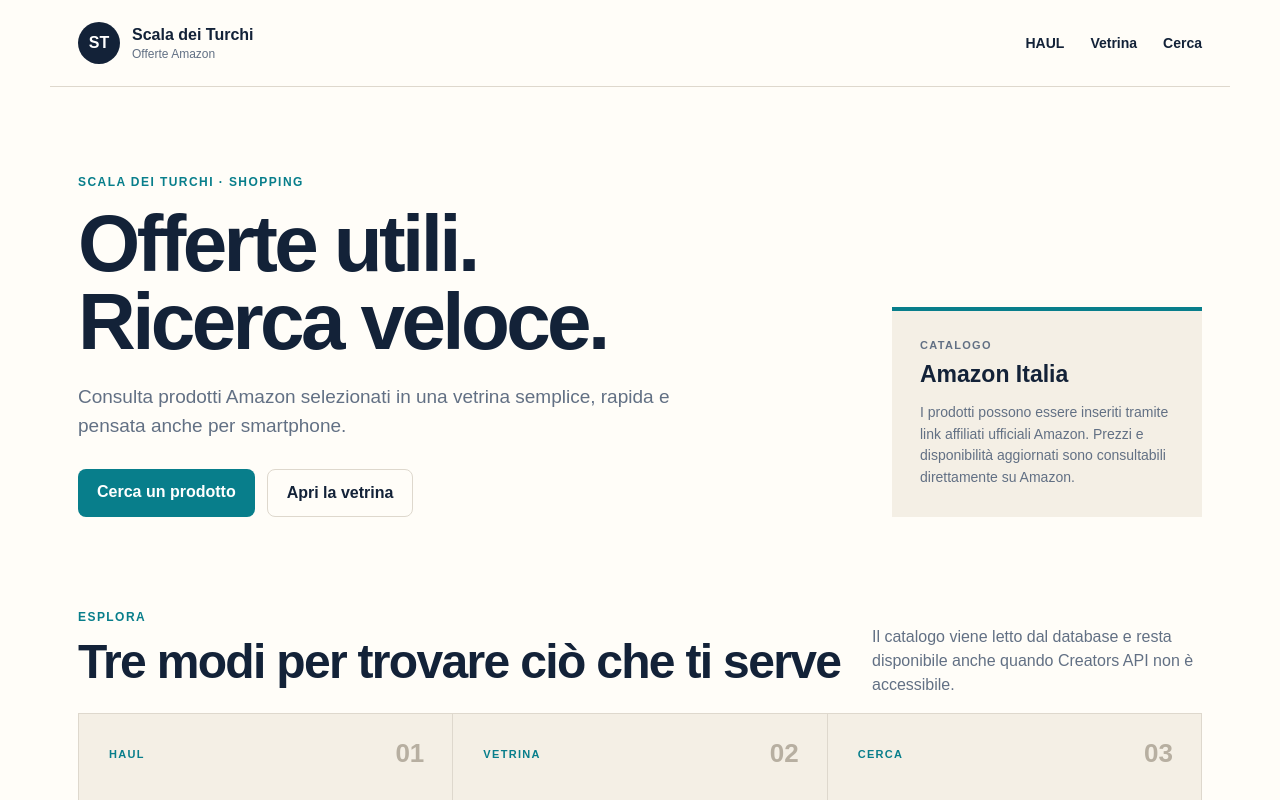
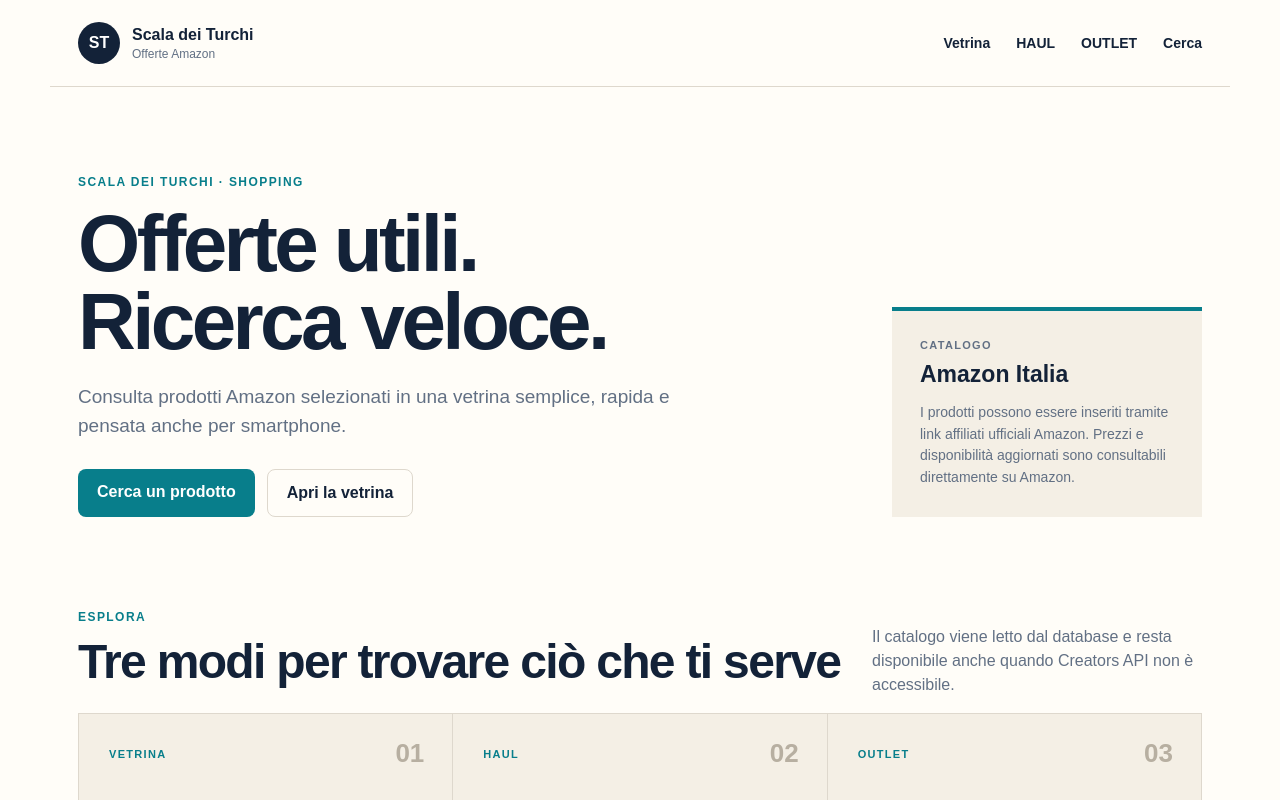
Before and after one commit to davimarz/ScaladeiturchiNext, a Next.js app: page / in a window 1280 px wide. Shown: the top 800 px of the page. Built offline with nearby package versions, Linux system fonts and the light colour scheme; no server answers; the database is empty.

Commit message:
Separate Vetrina HAUL and OUTLET on home

```diff
--- a/src/app/page.tsx
+++ b/src/app/page.tsx
@@ -1,9 +1,9 @@
 import ProductBrowser from "../components/ProductBrowser";
 
 const demoCards = [
-  ["HAUL", "Occasioni recenti", "Prodotti selezionati e aggiunti al catalogo."],
-  ["VETRINA", "In evidenza", "Una selezione ordinata delle proposte più interessanti."],
-  ["CERCA", "Trova subito", "Ricerca per nome e categoria con risultati immediati."]
+  ["VETRINA", "In evidenza", "Il catalogo generale, separato dalle sezioni speciali."],
+  ["HAUL", "Amazon HAUL", "Prodotti importati dalla sezione HAUL di Amazon Italia."],
+  ["OUTLET", "Amazon OUTLET", "Prodotti importati dalla sezione Outlet di Amazon Italia."]
 ];
 
 export default function Home() {
@@ -15,7 +15,7 @@ export default function Home() {
           <span><strong>Scala dei Turchi</strong><small>Offerte Amazon</small></span>
         </a>
         <nav aria-label="Navigazione principale">
-          <a href="/haul">HAUL</a><a href="#vetrina">Vetrina</a><a href="#cerca">Cerca</a>
+          <a href="/vetrina">Vetrina</a><a href="/haul">HAUL</a><a href="/outlet">OUTLET</a><a href="#cerca">Cerca</a>
         </nav>
       </header>
 
@@ -24,7 +24,7 @@ export default function Home() {
           <p className="eyebrow">SCALA DEI TURCHI · SHOPPING</p>
           <h1>Offerte utili.<br/>Ricerca veloce.</h1>
           <p className="lead">Consulta prodotti Amazon selezionati in una vetrina semplice, rapida e pensata anche per smartphone.</p>
-          <div className="heroActions"><a className="cta" href="#cerca">Cerca un prodotto</a><a className="secondary" href="#vetrina">Apri la vetrina</a></div>
+          <div className="heroActions"><a className="cta" href="#cerca">Cerca un prodotto</a><a className="secondary" href="/vetrina">Apri la vetrina</a></div>
         </div>
         <aside className="heroPanel">
           <span>CATALOGO</span>
@@ -36,11 +36,11 @@ export default function Home() {
       <section className="showcase" id="vetrina">
         <div className="sectionHead"><div><p className="eyebrow">ESPLORA</p><h2>Tre modi per trovare ciò che ti serve</h2></div><p>Il catalogo viene letto dal database e resta disponibile anche quando Creators API non è accessibile.</p></div>
         <div className="cards">
-          {demoCards.map(([tag,title,text],index) => <article id={index === 0 ? "haul" : undefined} key={tag}><span className="cardTag">{tag}</span><div className="cardNumber">0{index+1}</div><h3>{title}</h3><p>{text}</p><a href={tag === "HAUL" ? "/haul" : "#cerca"}>Esplora <span aria-hidden="true">→</span></a></article>)}
+          {demoCards.map(([tag,title,text],index) => <article key={tag}><span className="cardTag">{tag}</span><div className="cardNumber">0{index+1}</div><h3>{title}</h3><p>{text}</p><a href={tag === "VETRINA" ? "/vetrina" : tag === "HAUL" ? "/haul" : "/outlet"}>Esplora <span aria-hidden="true">→</span></a></article>)}
         </div>
       </section>
 
-      <ProductBrowser />
+      <ProductBrowser excludeCategories="haul,outlet" />
 
       <section className="notice"><strong>Trasparenza</strong><p>Scala dei Turchi partecipa al Programma Affiliazione Amazon. Alcuni link ai prodotti possono generare una commissione senza costi aggiuntivi per chi acquista.</p></section>
       <footer><strong>Scala dei Turchi</strong><span>Offerte Amazon · Italia</span></footer>
```
